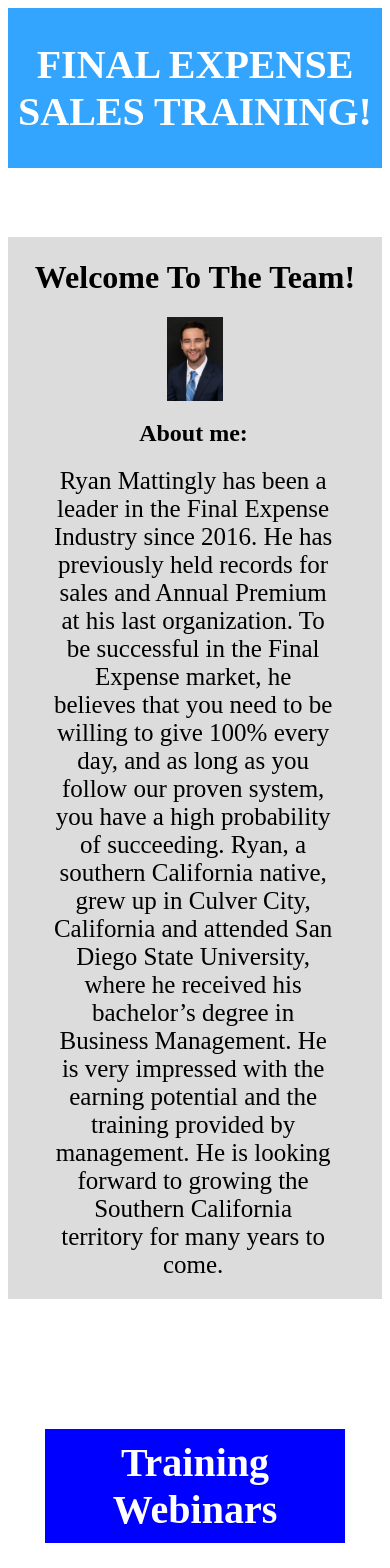
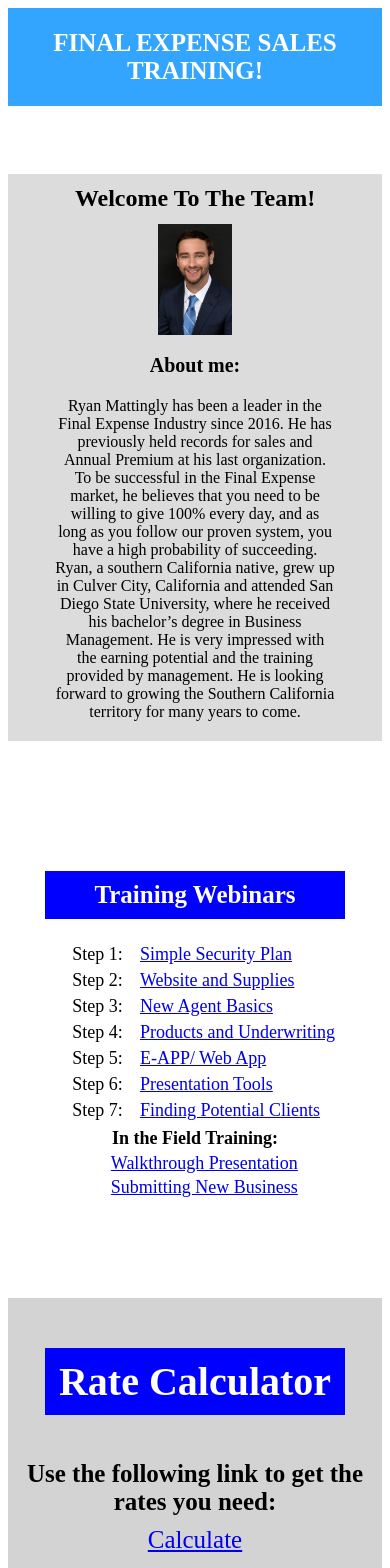
Before and after one commit to jmetz93/client-landing-page, a React app: page / in a window 390 px wide. Shown: the top 1568 px of the page. Built offline with nearby package versions, Linux system fonts and the light colour scheme; the HTML template or start-up script is replaced by a standard one.

Commit message:
Responsive styling for trainingvideos and aboutme sections

```diff
--- a/src/components/AboutMe.jsx
+++ b/src/components/AboutMe.jsx
@@ -1,19 +1,19 @@
 import React from 'react'
 
 // styled components
-import { Container, Bio, Row } from '../styled-components/AboutMeStyles'
+import { Container, Title, Bio, Subheader } from '../styled-components/AboutMeStyles'
 
 // image
 import picture from '../assets/images/image001.jpg'
 
 const AboutMe = () => (
   <Container>
-    <h1>Welcome To The Team!</h1>
-    <img src={picture} style={{ height: '15%', width: '15%' }}></img>
-    <div style={{ fontSize:'150%', fontWeight: 'bold', marginTop: '19px', marginRight: '3px' }}>About me: </div>
-    <Row>
+    <Title>Welcome To The Team!</Title>
+    <img src={picture} style={{ height: '20%', width: '20%' }}></img>
+    <Subheader>About me: </Subheader>
+
       <Bio>Ryan Mattingly has been a leader in the Final Expense Industry since 2016. He has previously held records for sales and Annual Premium at his last organization. To be successful in the Final Expense market, he believes that you need to be willing to give 100% every day, and as long as you follow our proven system, you have a high probability of succeeding. Ryan, a southern California native, grew up in Culver City, California and attended San Diego State University, where he received his bachelor’s degree in Business Management. He is very impressed with the earning potential and the training provided by management. He is looking forward to growing the Southern California territory for many years to come.</Bio>
-    </Row>
+
   </Container>
 )
 
--- a/src/components/Contact.jsx
+++ b/src/components/Contact.jsx
@@ -30,11 +30,6 @@ const buttons = {
   marginTop: '10px',
 }
 
-const input = {
-  width: '30%',
-  height: '30%'
-}
-
 const labels = {
   fontWeight: 'bold',
   marginBottom: '2%'
@@ -48,7 +43,20 @@ export default class Contact extends React.Component {
     sent: false,
     message: '',
     buttonText: 'Send',
-    formInputErrors: []
+    formInputErrors: [],
+    inputSize: '50',
+    textAreaCols: '100',
+    textAreaRows: '10'
+  }
+
+  componentDidMount = () => {
+    if(window.innerWidth < 600) {
+      this.setState({
+        inputSize: '25',
+        textAreaCols: '30',
+        textAreaRows: '8'
+      })
+    }
   }
 
   openEmail = () => {
@@ -117,7 +125,9 @@ export default class Contact extends React.Component {
   }
 
   render () {
-    const { name, email, message, emailOpen, formInputErrors } = this.state
+    const {
+      name, email, message, emailOpen, formInputErrors, inputSize, textAreaCols, textAreaRows
+    } = this.state
 
     return (
       <Container>
@@ -139,19 +149,19 @@ export default class Contact extends React.Component {
 
             <FormSectionContainer>
               <label class='message-name' htmlFor='message-name' style={labels}>Your Name</label>
-              <input onChange={e => this.handleInput(e)} name='name' class='message-name'  size='50' type='text' placeholder='Name' required value={name}/>
+              <input onChange={e => this.handleInput(e)} name='name' class='message-name'  size={inputSize} type='text' placeholder='Name' required value={name}/>
             </FormSectionContainer>
 
 
             <FormSectionContainer>
               <label class='message-email' htmlFor='message-email' style={labels}>Your Email</label>
-              <input onChange={e => this.handleInput(e)} name='email' class='message-email' size='50' type='email' placeholder='your@email.com' required value={email} />
+              <input onChange={e => this.handleInput(e)} name='email' class='message-email' size={inputSize} type='email' placeholder='your@email.com' required value={email} />
             </FormSectionContainer>
 
 
             <FormSectionContainer>
               <label class='message' htmlFor='message-input' style={labels}>Your Message</label>
-              <textarea onChange={e => this.handleInput(e)} rows="10" cols="100" name='message' class='message-input' type='text' placeholder='Please write your message here' value={message} required/>
+              <textarea onChange={e => this.handleInput(e)} rows={textAreaRows} cols={textAreaCols} name='message' class='message-input' type='text' placeholder='Please write your message here' value={message} required/>
             </FormSectionContainer>
 
             <div className='button--container' style={{ marginTop: '2%' }}>
--- a/src/components/TrainingVids.jsx
+++ b/src/components/TrainingVids.jsx
@@ -1,7 +1,7 @@
 import React from 'react'
 
 // styled components
-import { Container, Heading, TextHeading, LinkContainer, Row, Link } from '../styled-components/TrainingVidsStyles'
+import { Container, Heading, TextHeading, LinkContainer, Row, Link, Step, InFieldHeading } from '../styled-components/TrainingVidsStyles'
 
 // config videos
 import { trainingVideos, inFieldVids } from '../config'
@@ -11,17 +11,17 @@ const TrainingVids = () => (
     <Heading><TextHeading>Training Webinars</TextHeading></Heading>
     <LinkContainer>
       {trainingVideos.map((video) => {
-        return(<React.Fragment key={video.key}>
+        return(<React.Fragment style={{ display: 'flex', flexDirection: 'column', alignItems: 'center' }} key={video.key}>
           <Row>
-            <h3>{video.step}</h3>
+            <Step>{video.step}</Step>
             <Link href={video.link} target='_blank' rel='noopener'>{video.description}</ Link>
           </Row>
         </React.Fragment>)
         })}
     </LinkContainer>
-    <h2 style={{ marginTop: '25px', marginBottom: '-5px' }}>In the Field Training:</h2>
+    <InFieldHeading>In the Field Training:</InFieldHeading>
     {inFieldVids.map((video) => {
-      return(<Row style={{ marginRight: '2%' }}><Link href={video.link} target='_blank' rel='noopener' style={{ marginRight: '15px' }}>{video.description}</Link></Row>)
+      return(<Row style={{ marginRight: '2%'  }}><Link href={video.link} target='_blank' rel='noopener'>{video.description}</Link></Row>)
     })}
   </Container>
 )
--- a/src/styled-components/AboutMeStyles.jsx
+++ b/src/styled-components/AboutMeStyles.jsx
@@ -8,6 +8,30 @@ export const Container = styled.div`
   width: 100%;
   background-color: #DCDCDC;
   margin-top: 50px;
+`
+export const Image = styled.image`
+
+`
+
+export const Title = styled.div`
+  font-size: 30px;
+  font-weight: bold;
+  margin-top: 3%;
+  margin-bottom: 3%;
+  @media screen and (max-width: 600px) {
+    font-size: 24px;
+  }
+`
+
+export const Subheader = styled.div`
+  font-size: 24px;
+  font-weight: bold;
+  margin-top: 5%;
+
+
+  @media screen and (max-width: 600px) {
+    font-size: 20px;
+  }
 `
 
 export const Row = styled.div`
@@ -20,8 +44,12 @@ export const Bio = styled.div`
   justify-content: center;
   text-align: center;
   margin-top: 20px;
-  margin-left: 12%;
+
   font-size: 25px;
   margin-bottom: 20px;
   width: 75%
+
+  @media screen and (max-width: 600px) {
+    font-size: 16px;
+  }
 `
--- a/src/styled-components/AppStyles.jsx
+++ b/src/styled-components/AppStyles.jsx
@@ -12,6 +12,10 @@ export const Title = styled.h1`
   color: white;
   font-size: 40px;
   text-align: center;
+
+  @media screen and (max-width: 600px) {
+    font-size: 25px;
+  }
 `
 
 export const Container = styled.div`
--- a/src/styled-components/TrainingVidsStyles.jsx
+++ b/src/styled-components/TrainingVidsStyles.jsx
@@ -25,6 +25,10 @@ export const TextHeading = styled.div`
   margin-top: 10px;
   margin-bottom: 10px;
   text-align: center;
+
+  @media screen and (max-width: 600px) {
+    font-size: 25px;
+  }
 `
 
 export const LinkContainer = styled.div`
@@ -36,14 +40,38 @@ export const LinkContainer = styled.div`
 export const Row = styled.div`
   display: flex;
   flex-direction: row;
-  margin-left: 28px;
-  margin-bottom: -15px;
-  font-size: 20px;
+  margin-left: 0%;
+  margin-bottom: 0%;
+  white-space: nowrap;
+
+`
+
+export const Step = styled.div`
+  font-size: 25px;
+  margin-top: 2%;
+
+  @media screen and (max-width: 600px) {
+    font-size: 18px;
+  }
 `
 
 export const Link = styled.a`
   color: 'black';
-  margin-left: 18px;
-  margin-top: 18px;
-  font-size: 1.2em;
+  margin-left: 7%;
+  margin-top: 2%;
+  font-size: 25px;
+
+  @media screen and (max-width: 600px) {
+    font-size: 18px;
+  }
 `
+
+export const InFieldHeading = styled.div`
+  font-size: 25px;
+  font-weight: bold;
+  margin-top: 2%;
+
+  @media screen and (max-width: 600px) {
+    font-size: 18px;
+  }
+`
```
Also changed, not shown: 1 other file (tests, documents, lock files or other folders).
